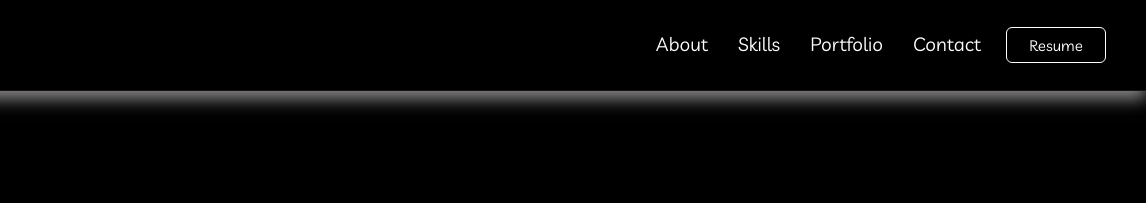
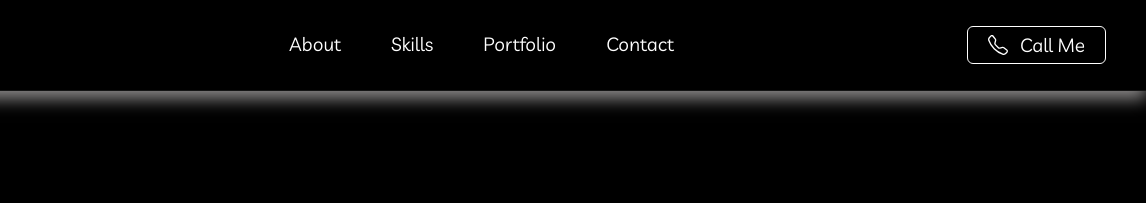
Before and after one commit to Hamrozbek/NuriddinovHamrozbek, a plain HTML site: page index.html in a window 1280 px wide. Shown: the top 203 px of the page, 134-1280 px from the left. Drawn offline with nearby package versions, Linux system fonts and the light colour scheme.

Commit message:
update contacat

```diff
--- a/index.html
+++ b/index.html
@@ -15,7 +15,7 @@
 <body class="bg-[#000000]">
     <header class="border-bb fixed top-0 left-0 w-full z-50 bg-[#000000] pr-[20px] md:px-[40px]">
         <div class="containers">
-            <div class="flex justify-between items-center">
+            <div class="flex items-center justify-between">
                 <img src="./images/img.png" alt="logo img" width="90" height="90">
 
                 <button id="menu-btn" class="md:hidden text-white text-[28px] focus:outline-none">
@@ -26,8 +26,7 @@
                     </svg>
                 </button>
 
-                <div class="hidden md:flex items-center gap-[25px]">
-                    <nav class="flex gap-[30px]">
+                <nav class="hidden md:flex gap-[50px]">
                     <a class="text-white hover:text-gray-500 border-b border-b-transparent hover:border-b-gray-500 text-[19px] duration-300"
                         href="#About">About</a>
                     <a class="text-white hover:text-gray-500 border-b border-b-transparent hover:border-b-gray-500 text-[19px] duration-300"
@@ -37,27 +36,38 @@
                     <a class="text-white hover:text-gray-500 border-b border-b-transparent hover:border-b-gray-500 text-[19px] duration-300"
                         href="#Contact">Contact</a>
                 </nav>
-                    <div
-                        class="py-[5px] text-center border border-white hover:bg-gray-300 duration-300 w-[100px] rounded-md">
-                        <a href="./pdf/portfolio.pdf" download class="text-white hover:text-black text-[15px]">Resume</a>
-                    </div>
-                </div>
+                <button
+                    class="hidden md:block  px-5 py-1 rounded-md border-white border-[1px] hover:bg-gray-300 duration-300">
+                    <a class="text-white flex items-center gap-3 hover:text-black text-[19px]" href="tel:+998951883453">
+                        <svg xmlns="http://www.w3.org/2000/svg" width="20" height="20" fill="currentColor"
+                            class="bi bi-telephone" viewBox="0 0 16 16">
+                            <path
+                                d="M3.654 1.328a.678.678 0 0 0-1.015-.063L1.605 2.3c-.483.484-.661 1.169-.45 1.77a17.6 17.6 0 0 0 4.168 6.608 17.6 17.6 0 0 0 6.608 4.168c.601.211 1.286.033 1.77-.45l1.034-1.034a.678.678 0 0 0-.063-1.015l-2.307-1.794a.68.68 0 0 0-.58-.122l-2.19.547a1.75 1.75 0 0 1-1.657-.459L5.482 8.062a1.75 1.75 0 0 1-.46-1.657l.548-2.19a.68.68 0 0 0-.122-.58zM1.884.511a1.745 1.745 0 0 1 2.612.163L6.29 2.98c.329.423.445.974.315 1.494l-.547 2.19a.68.68 0 0 0 .178.643l2.457 2.457a.68.68 0 0 0 .644.178l2.189-.547a1.75 1.75 0 0 1 1.494.315l2.306 1.794c.829.645.905 1.87.163 2.611l-1.034 1.034c-.74.74-1.846 1.065-2.877.702a18.6 18.6 0 0 1-7.01-4.42 18.6 18.6 0 0 1-4.42-7.009c-.362-1.03-.037-2.137.703-2.877z" />
+                        </svg>
+                        Call Me
+                    </a>
+                </button>
             </div>
         </div>
 
         <div id="mobile-menu"
-            class="hidden fixed top-[80px] right-[20px] bg-[#000000] border border-white rounded-[10px] w-[150px] p-5 z-50 shadow-lg md:hidden">
+            class="hidden fixed flex gap-4 flex-col top-[80px] right-[20px] bg-[#000000] border border-white rounded-[10px] w-[150px] p-5 z-50 shadow-lg md:hidden">
             <nav class="flex flex-col gap-4">
                 <a class="text-white hover:text-gray-500 text-[16px] duration-300" href="#About">About</a>
                 <a class="text-white hover:text-gray-500 text-[16px] duration-300" href="#Skills">Skills</a>
                 <a class="text-white hover:text-gray-500 text-[16px] duration-300" href="#Portfolio">Portfolio</a>
                 <a class="text-white hover:text-gray-500 text-[16px] duration-300" href="#Contact">Contact</a>
-
-                <a href="./pdf/portfolio.pdf" download
-                    class="block text-center border border-white rounded-md text-white hover:bg-gray-300 hover:text-black text-[15px] py-[5px] duration-300">
-                    Resume
+            </nav>
+            <button class="px-2 py-[1px] rounded-md border-white border-[1px] hover:bg-gray-300 duration-300">
+                <a href="tel:+998951883453" class="text-white flex gap-2 items-center hover:text-black text-[16px]">
+                    <svg xmlns="http://www.w3.org/2000/svg" width="16" height="16" fill="currentColor"
+                        class="bi bi-telephone" viewBox="0 0 16 16">
+                        <path
+                            d="M3.654 1.328a.678.678 0 0 0-1.015-.063L1.605 2.3c-.483.484-.661 1.169-.45 1.77a17.6 17.6 0 0 0 4.168 6.608 17.6 17.6 0 0 0 6.608 4.168c.601.211 1.286.033 1.77-.45l1.034-1.034a.678.678 0 0 0-.063-1.015l-2.307-1.794a.68.68 0 0 0-.58-.122l-2.19.547a1.75 1.75 0 0 1-1.657-.459L5.482 8.062a1.75 1.75 0 0 1-.46-1.657l.548-2.19a.68.68 0 0 0-.122-.58zM1.884.511a1.745 1.745 0 0 1 2.612.163L6.29 2.98c.329.423.445.974.315 1.494l-.547 2.19a.68.68 0 0 0 .178.643l2.457 2.457a.68.68 0 0 0 .644.178l2.189-.547a1.75 1.75 0 0 1 1.494.315l2.306 1.794c.829.645.905 1.87.163 2.611l-1.034 1.034c-.74.74-1.846 1.065-2.877.702a18.6 18.6 0 0 1-7.01-4.42 18.6 18.6 0 0 1-4.42-7.009c-.362-1.03-.037-2.137.703-2.877z" />
+                    </svg>
+                    Call Me
                 </a>
-            </nav>
+            </button>
         </div>
     </header>
 
@@ -116,29 +126,36 @@
                     Here are a few main
                     technologies I’ve been
                     working with so far:</p>
-                <div class="flex flex-wrap justify-center items-center gap-6 md:gap-20 md:flex md:flex-row pt-[30px] md:pt-10">
+                <div
+                    class="flex flex-wrap justify-center items-center gap-6 md:gap-20 md:flex md:flex-row pt-[30px] md:pt-10">
                     <div class="text-white w-[90px] items-center flex flex-col">
-                        <img class="w-[35px] md:w-[65px] h-[50px] md:h-[80px]" src="./images/html.svg" alt="html img" width="65" height="80">
+                        <img class="w-[35px] md:w-[65px] h-[50px] md:h-[80px]" src="./images/html.svg" alt="html img"
+                            width="65" height="80">
                         <p class="text-white md:text-[18px] text-[13px]">HTML</p>
                     </div>
                     <div class="text-white w-[90px] items-center flex flex-col">
-                        <img class="w-[35px] md:w-[65px] h-[50px] md:h-[80px]" src="./images/scss.svg" alt="scss" width="65" height="80">
+                        <img class="w-[35px] md:w-[65px] h-[50px] md:h-[80px]" src="./images/scss.svg" alt="scss"
+                            width="65" height="80">
                         <p class="text-white md:text-[18px] text-[13px]">Css</p>
                     </div>
                     <div class="text-white w-[90px] items-center flex flex-col">
-                        <img class="w-[35px] md:w-[65px] h-[50px] md:h-[80px]" src="./images/css.svg" alt="css" width="65" height="80">
+                        <img class="w-[35px] md:w-[65px] h-[50px] md:h-[80px]" src="./images/css.svg" alt="css"
+                            width="65" height="80">
                         <p class="text-white md:text-[18px] text-[13px]">Scss</p>
                     </div>
                     <div class="text-white w-[90px] items-center flex flex-col">
-                        <img class="w-[35px] md:w-[65px] h-[50px] md:h-[80px]" src="./images/js.svg" alt="js" width="65" height="80">
+                        <img class="w-[35px] md:w-[65px] h-[50px] md:h-[80px]" src="./images/js.svg" alt="js" width="65"
+                            height="80">
                         <p class="text-white md:text-[18px] text-[13px]">React Js</p>
                     </div>
                     <div class="text-white w-[90px] items-center flex flex-col">
-                        <img class="w-[35px] md:w-[65px] h-[40px] md:h-[70px]" src="./images/figma.svg" alt="figma" width="65" height="70">
+                        <img class="w-[35px] md:w-[65px] h-[40px] md:h-[70px]" src="./images/figma.svg" alt="figma"
+                            width="65" height="70">
                         <p class="text-white md:text-[18px] text-[13px]">Figma</p>
                     </div>
                     <div class="text-white w-[100px] items-center flex flex-col">
-                        <img class="w-[55px] md:w-[85px] h-[50px] md:h-[80px]" src="./images/tailwendd.png" alt=" tailwendd" width="85" height="100">
+                        <img class="w-[55px] md:w-[85px] h-[50px] md:h-[80px]" src="./images/tailwendd.png"
+                            alt=" tailwendd" width="85" height="100">
                         <p class="text-white md:text-[18px] text-[13px]">Tailwind Css</p>
                     </div>
                 </div>
```
Also changed, not shown: 1 other file. Lines whose indentation alone changed are shown as unchanged.
